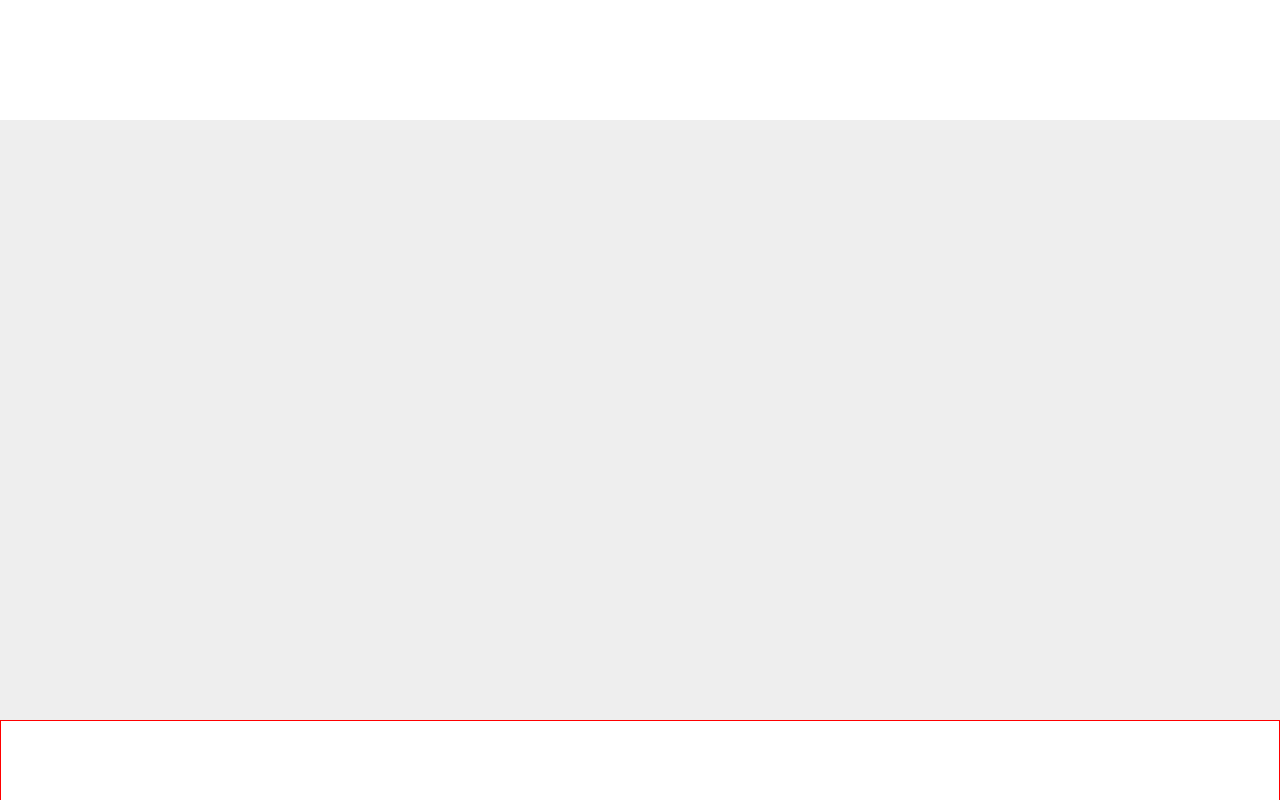
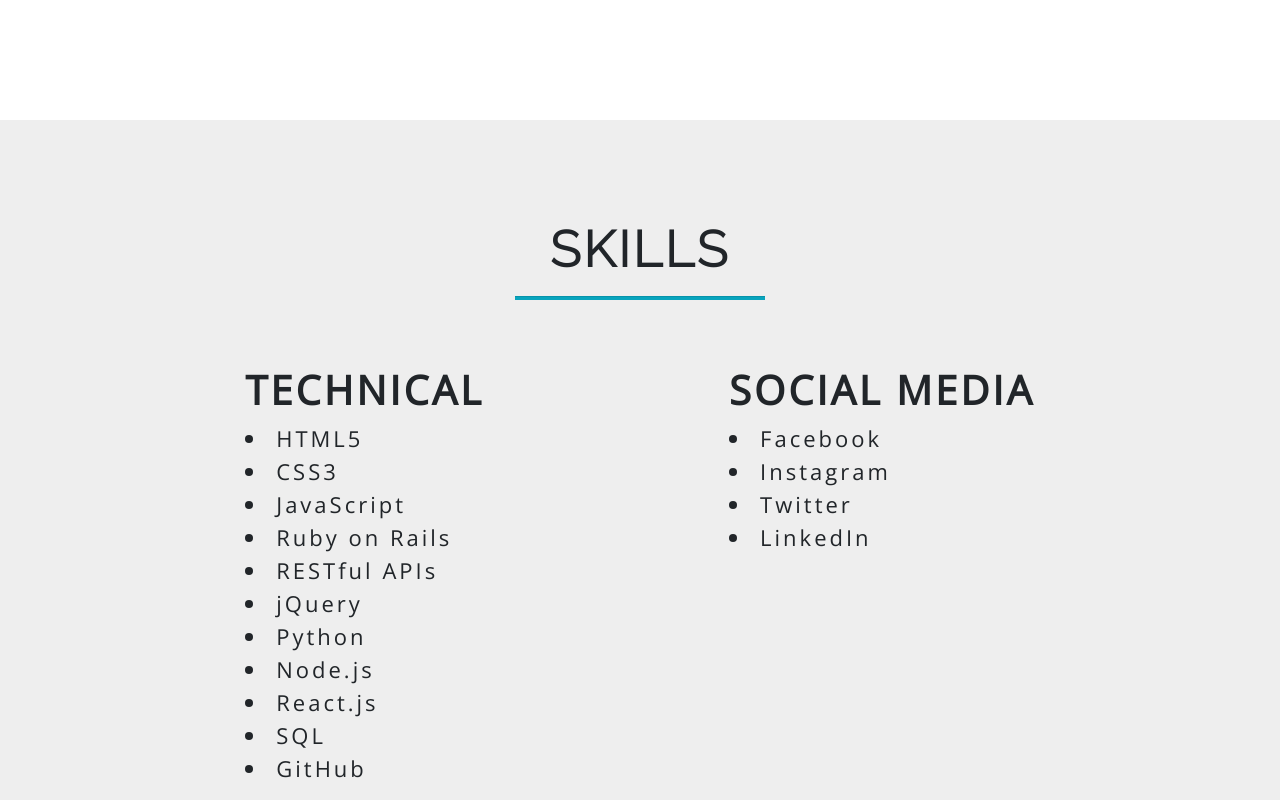
Before and after one commit to aid417/aid417.github.io, a plain HTML site: page index.html in a window 1280 px wide. Shown: the part 1420-2220 px from the top of the page. Drawn offline with nearby package versions, Linux system fonts and the light colour scheme.

Commit message:
skills section done

```diff
--- a/index.html
+++ b/index.html
@@ -72,7 +72,37 @@
         <a href="#contact"><button class="contactbutton">CONTACT ME</button></a>
       </div>
     </section>
-    <section id="skills"></section>
+    <section id="skills">
+      <div class="content">
+        <div class="skills">
+          <h2>SKILLS</h2>
+          <hr />
+        </div>
+        <div class="skillslist">
+          <div class="frontend">
+            <h3>TECHNICAL</h3>
+            <li>HTML5</li>
+            <li>CSS3</li>
+            <li>JavaScript</li>
+            <li>Ruby on Rails</li>
+            <li>RESTful APIs</li>
+            <li>jQuery</li>
+            <li>Python</li>
+            <li>Node.js</li>
+            <li>React.js</li>
+            <li>SQL</li>
+            <li>GitHub</li>
+          </div>
+          <div class="backend">
+            <h3>SOCIAL MEDIA</h3>
+            <li>Facebook</li>
+            <li>Instagram</li>
+            <li>Twitter</li>
+            <li>LinkedIn</li>
+          </div>
+        </div>
+      </div>
+    </section>
     <section id="resume"></section>
     <section id="portfolio"></section>
     <section id="contact"></section>
--- a/main.css
+++ b/main.css
@@ -23,12 +23,12 @@ body {
 
 #skills {
   /* border: 1px solid orange; */
-  height: 600px;
+  height: 90vh;
   background: rgb(238, 238, 238);
 }
 
 #resume {
-  border: 1px solid red;
+  border: 1px solid brown;
   height: 500px;
 }
 
@@ -163,3 +163,55 @@ a:hover {
   background: rgb(0, 99, 93);
   color: white;
 }
+#skills > .content {
+  height: 100%;
+  display: flex;
+  flex-direction: column;
+  /* border: 1px solid purple; */
+}
+.skills {
+  /* border: 1px solid red; */
+  text-align: center;
+  margin-top: 100px;
+}
+.skills > h2 {
+  /* border: 1px solid red; */
+  font-family: "Raleway", sans-serif;
+  font-size: 50px;
+  letter-spacing: 3px;
+  font-weight: bold;
+}
+
+.skills > hr {
+  height: 3px;
+}
+.skillslist {
+  display: flex;
+  justify-content: space-evenly;
+  /* border: 1px solid red; */
+  margin-top: 50px;
+}
+
+.frontend {
+  /* border: 1px solid green; */
+  letter-spacing: 3px;
+  font-family: "Open Sans", sans-serif;
+  font-size: 22px;
+}
+.frontend > h3 {
+  font-family: "Open Sans", sans-serif;
+  font-weight: bold;
+  font-size: 40px;
+}
+
+.backend {
+  /* border: 1px solid purple; */
+  letter-spacing: 3px;
+  font-family: "Open Sans", sans-serif;
+  font-size: 22px;
+}
+.backend > h3 {
+  font-family: "Open Sans", sans-serif;
+  font-weight: bold;
+  font-size: 40px;
+}
```
